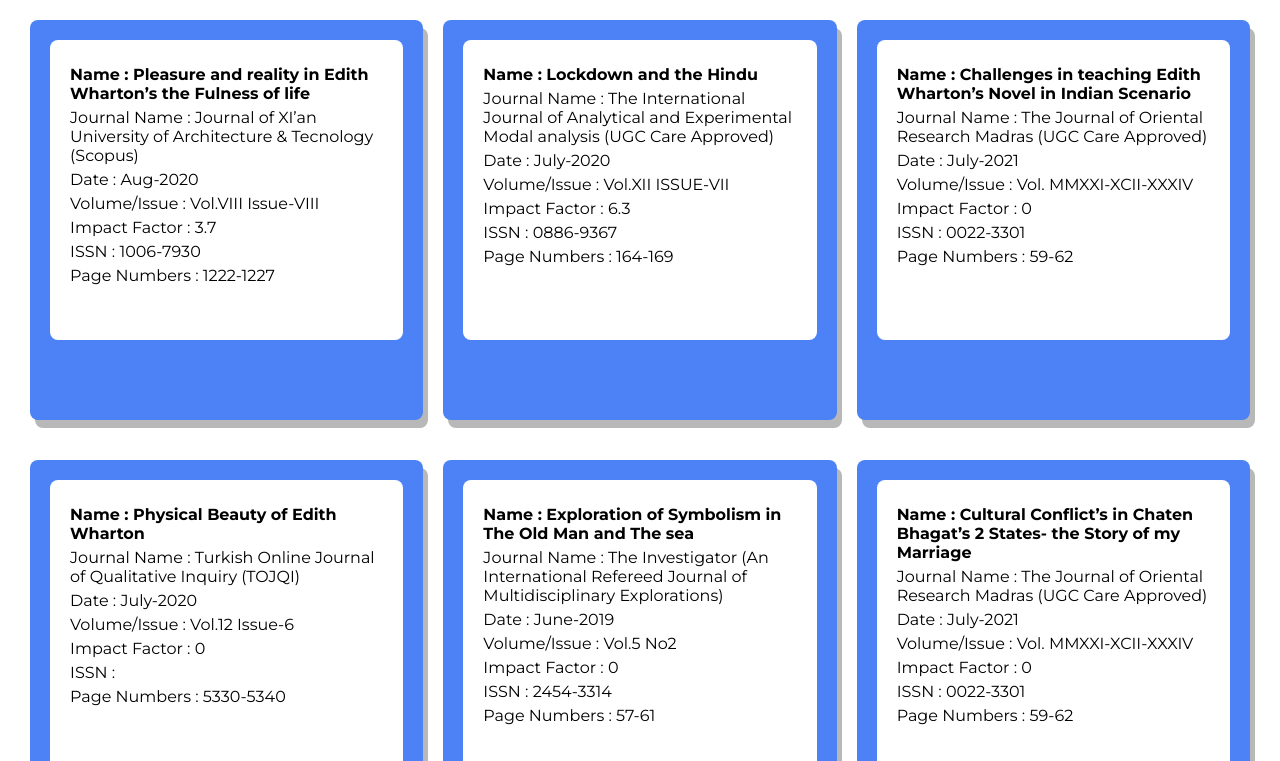
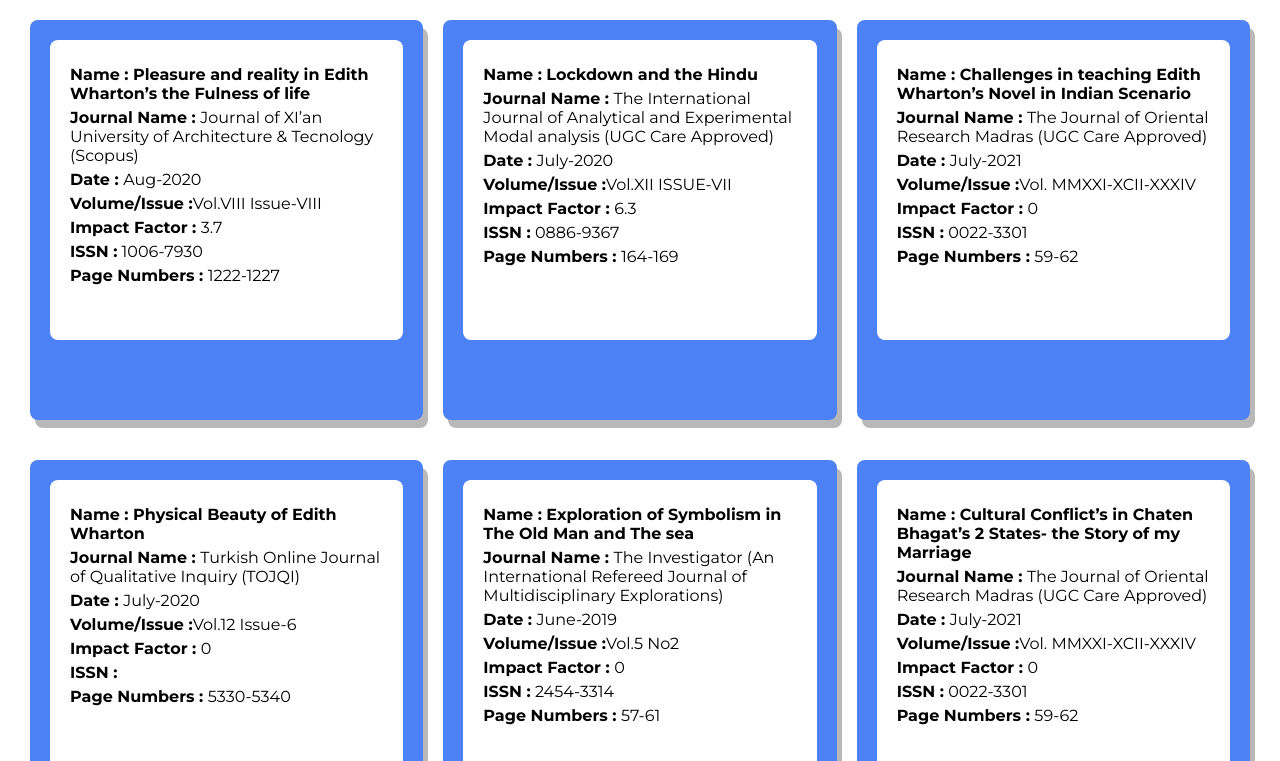
Before and after one commit to ahamed-sha-11/YasubarathiSir, a React (Vite) app: page / in a window 1280 px wide. Shown: the part 1339-2100 px from the top of the page. Built offline with nearby package versions, Linux system fonts and the light colour scheme.

Commit message:
"made headings bold in card "

```diff
--- a/src/components/PublicationComponent.jsx
+++ b/src/components/PublicationComponent.jsx
@@ -22,12 +22,12 @@
       <div className="card">
         <div className="card-data">
           <p> Name : {cardData.name}</p>
-          <p> Journal Name : {cardData.journal}</p>
-          <p> Date : {cardData.date_of_publication}</p>
-          <p> Volume/Issue : {cardData.volume_issue}</p>
-          <p> Impact Factor : {cardData.impact_factor}</p>
-          <p> ISSN : {cardData.ISSN}</p>
-          <p> Page Numbers : {cardData.page_numbers}</p>
+          <p> <strong>Journal Name : </strong> {cardData.journal}</p>
+          <p> <strong>Date : </strong> {cardData.date_of_publication}</p>
+          <p> <strong>Volume/Issue :</strong>{cardData.volume_issue}</p>
+          <p> <strong>Impact Factor : </strong>{cardData.impact_factor}</p>
+          <p> <strong>ISSN :</strong> {cardData.ISSN}</p>
+          <p> <strong>Page Numbers : </strong>{cardData.page_numbers}</p>
         </div>
       </div>
     </>
```
